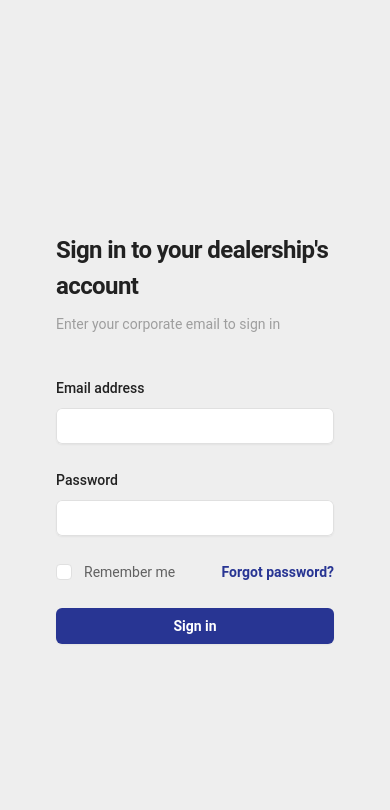
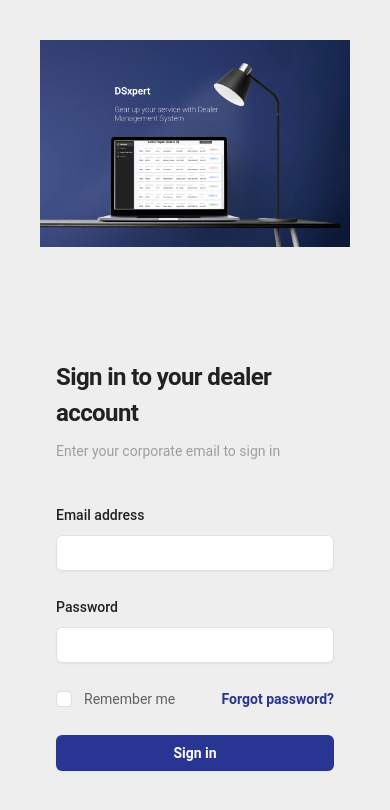
Before and after one commit to andersonasprilla/DealerServiceXpert-V2, a React (Vite) app in the folder client/: page / in a window 390 px wide. Shown: the top 810 px of the page. Built offline with nearby package versions, Linux system fonts and the light colour scheme.

Commit message:
home screen image fix for mobile

```diff
--- a/client/src/pages/Home.jsx
+++ b/client/src/pages/Home.jsx
@@ -5,7 +5,7 @@ import Auth from '../utils/auth';
 import { useNavigate } from 'react-router-dom';
 import logo from '../assets/images/logo.png';
 
-export default function Home(props) {
+export default function Home() {
   const [formState, setFormState] = useState({ email: '', password: '' });
   const [login, { error }] = useMutation(LOGIN);
   const navigate = useNavigate();
@@ -33,12 +33,15 @@ export default function Home(props) {
   };
 
   return (
-    <div className="p-10 bg-gray-200 flex shadow-lg h-dvh " >
-      <div className="flex  flex-col justify-center px-4 py-12 sm:px-6 lg:flex-none lg:px-20 xl:px-24">
+    <div className="p-10 bg-gray-200 flex flex-col lg:flex-row shadow-lg h-dvh">
+      <div className="w-full lg:hidden mb-8">
+        <img src={logo} alt="logo" className="w-full h-auto object-cover"/>
+      </div>
+      <div className="flex flex-col justify-center px-4 py-12 sm:px-6 lg:flex-none lg:px-20 xl:px-24">
         <div className="mx-auto w-full max-w-sm lg:w-96">
           <div>
             <h2 className="mt-8 text-2xl font-bold leading-9 tracking-tight text-gray-900">
-              Sign in to your dealership's account
+              Sign in to your dealer account
             </h2>
             <p className="mt-2 text-sm leading-6 text-gray-500">
               Enter your corporate email to sign in
```
